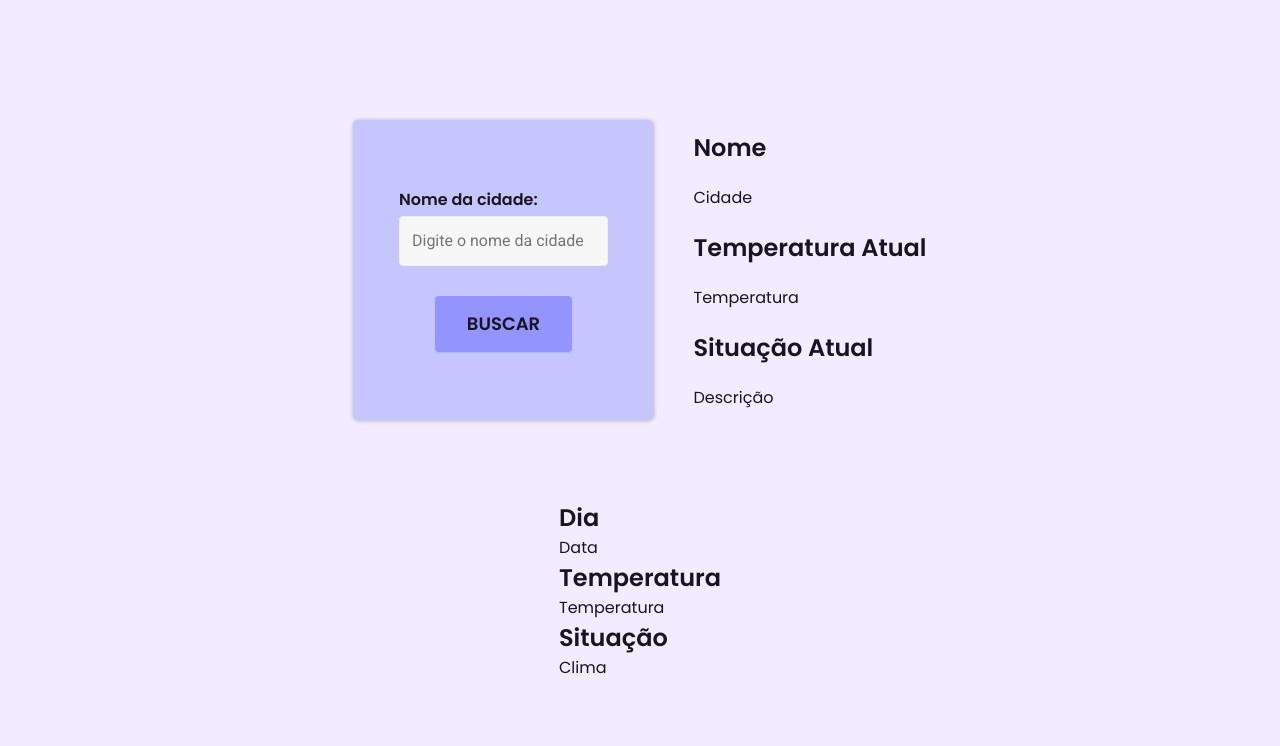
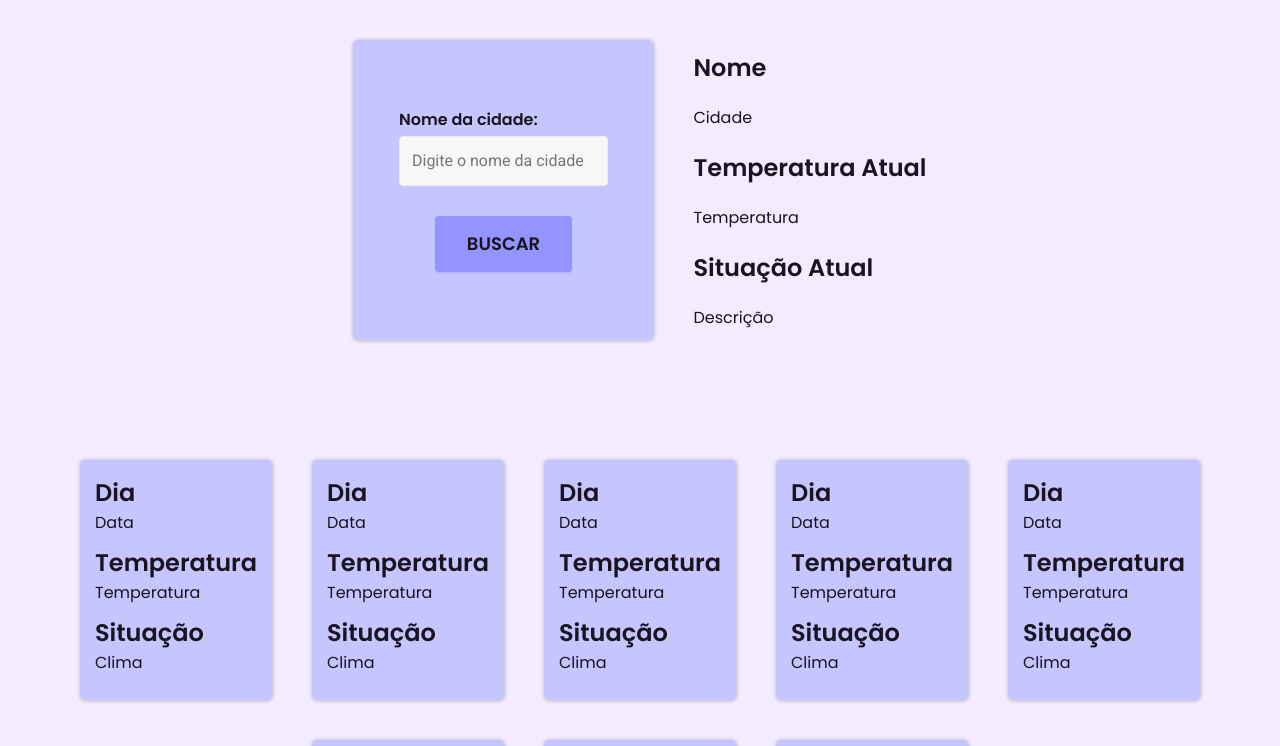
Before and after one commit to JoaoVGomees/api-clima-tempo, a React (Create React App) app: page / in a window 1280 px wide. Shown: the top 746 px of the page. Built offline with nearby package versions, Linux system fonts and the light colour scheme; the HTML template or start-up script is replaced by a standard one.

Commit message:
feat: add styles in CardSemana

```diff
--- a/src/App.css
+++ b/src/App.css
@@ -1,12 +1,13 @@
 .body {
+  padding: 40px;
   display: flex;
   flex-direction: column;
   align-items: center;
   justify-content: center;
-  height: 100vh;
+  height: 100%;
   font-family: "Poppins", sans-serif;
   background-color: rgb(243, 235, 255);
-  color: hsl(267, 20%, 10%);
+  color: #19141f;
   gap: 80px;
 }
 
@@ -18,6 +19,16 @@
   gap: 40px;
 }
 
+.dias-semana {
+  padding: 40px;
+  display: flex;
+  flex-wrap: wrap;
+  gap: 40px;
+  justify-content: center;
+  width: 100%;
+  box-sizing: border-box;
+}
+
 @media (max-width: 600px) {
   .content {
     flex-direction: column;
--- a/src/App.js
+++ b/src/App.js
@@ -6,6 +6,8 @@ import { Information } from './components/Information';
 
 
 function App() {
+  const dias = ['domingo', 'segunda', 'terça', 'quarta', 'quinta', 'sexta', 'sabado']
+
   const [dados, setDados] = useState({
     nome: 'Cidade',
     temp: 'Temperatura',
@@ -20,6 +22,11 @@ function App() {
       </div>
 
       <div className='dias-semana'>
+        {
+          dias.map(dia => {
+            return <CardSemana />
+          })
+        }
         <CardSemana />
       </div>
     </div>
--- a/src/components/Card/index.js
+++ b/src/components/Card/index.js
@@ -20,7 +20,9 @@ export function Card({ dados, setDados }) {
       <Input
         content="Nome da cidade:"
         value={cidade}
-        onChange={(e) => setCidade(e.target.value)}
+        onChange={(event) => {
+          return setCidade(event.target.value)
+        }}
       />
       <Botao onClick={handleClick} content="Buscar" />
     </div>
--- a/src/components/CardSemana/index.css
+++ b/src/components/CardSemana/index.css
@@ -0,0 +1,17 @@
+.card-semana {
+  width: auto;
+  padding: 15px;
+  background-color: #c6c6ff;
+  border-radius: 5px;
+  box-shadow: .5px .5px 4px #0000004a;
+  box-sizing: border-box;
+}
+
+.card-semana h2 {
+  margin: 0;
+}
+
+.card-semana output {
+  display: inline-block;
+  margin-bottom: 10px;
+}
--- a/src/components/CardSemana/index.js
+++ b/src/components/CardSemana/index.js
@@ -1,8 +1,10 @@
+import './index.css';
+
 export default function CardSemana() {
   return (
     <div className="card-semana">
       <h2>Dia</h2>
-      <p className="dia">Data</p>
+      <output>Data</output>
 
       <h2>Temperatura </h2>
       <output>Temperatura</output>
```
